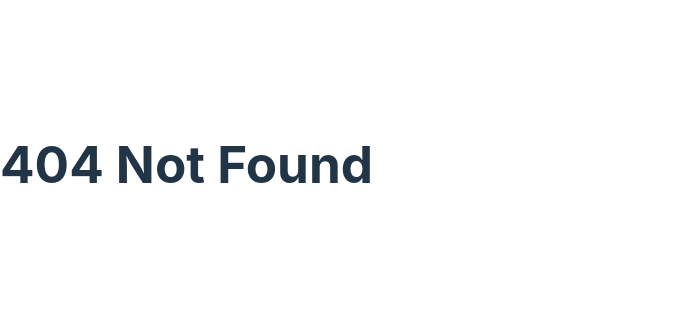
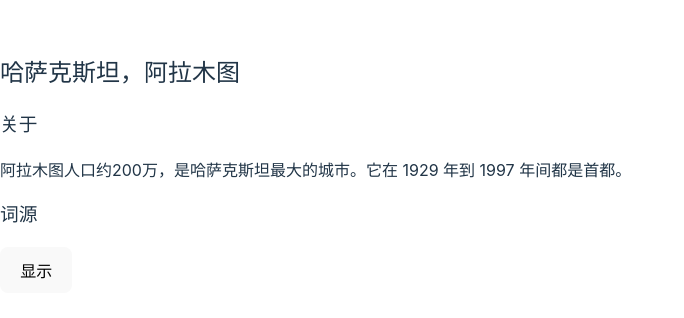
Before and after one commit to xiaozhuoya/learn-react, a React (Vite) app: page /accordion in a window 1280 px wide. Before the commit this address had no page. Shown: the part 236-554 px from the top of the page, without its empty margins (0-684 px from the left). Built offline with nearby package versions, Linux system fonts and the light colour scheme.

Commit message:
✨ feat: Add accordion

```diff
--- /dev/null
+++ b/src/pages/accordion.tsx
@@ -0,0 +1,44 @@
+import { useState } from 'react';
+
+export default function Accordion() {
+  const [activeIndex, setActiveIndex] = useState(0);
+  return (
+    <>
+      <h2>哈萨克斯坦，阿拉木图</h2>
+      <Panel
+        title="关于"
+        isActive={activeIndex === 0}
+        onShow={() => setActiveIndex(0)}
+      >
+        阿拉木图人口约200万，是哈萨克斯坦最大的城市。它在 1929 年到 1997 年间都是首都。
+      </Panel>
+      <Panel
+        title="词源"
+        isActive={activeIndex === 1}
+        onShow={() => setActiveIndex(1)}
+      >
+        这个名字来自于 <span lang="kk-KZ">алма</span>，哈萨克语中“苹果”的意思，经常被翻译成“苹果之乡”。事实上，阿拉木图的周边地区被认为是苹果的发源地，<i lang="la">Malus sieversii</i> 被认为是现今苹果的祖先。
+      </Panel>
+    </>
+  );
+}
+
+function Panel({
+  title,
+  children,
+  isActive,
+  onShow
+}) {
+  return (
+    <section className="panel">
+      <h3>{title}</h3>
+      {isActive ? (
+        <p>{children}</p>
+      ) : (
+        <button onClick={onShow}>
+          显示
+        </button>
+      )}
+    </section>
+  );
+}
--- /dev/null
+++ b/src/pages/synced-inputs.tsx
@@ -0,0 +1,23 @@
+import { useState } from "react";
+
+export default function SyncedInputs() {
+  const [text, setText] = useState("");
+  const handleChange = (e) => {
+    setText(e.target.value);
+  }
+  return (
+    <>
+      <h2>SyncedInputs</h2>
+      <Input label="First input" value={text} onChange={handleChange} />
+      <Input label="Second input" value={text} onChange={handleChange} />
+    </>
+  );
+}
+
+function Input({ label, value, onChange }) {
+  return (
+    <label>
+      {label} <input value={value} onChange={onChange} />
+    </label>
+  );
+}
```
Also changed, not shown: src/routes/index.tsx (+13 -3 lines).
